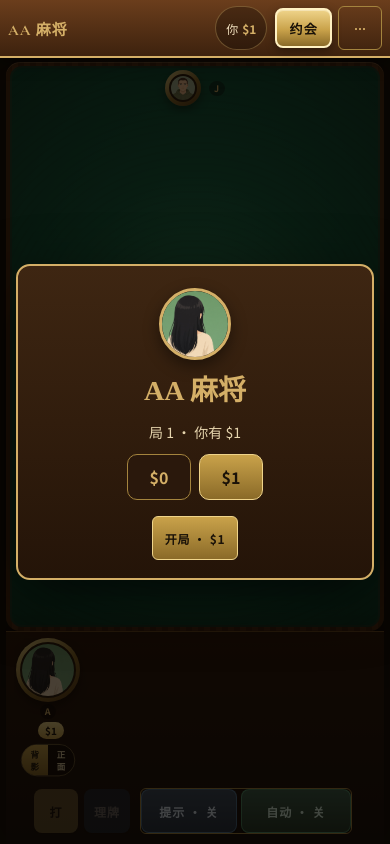
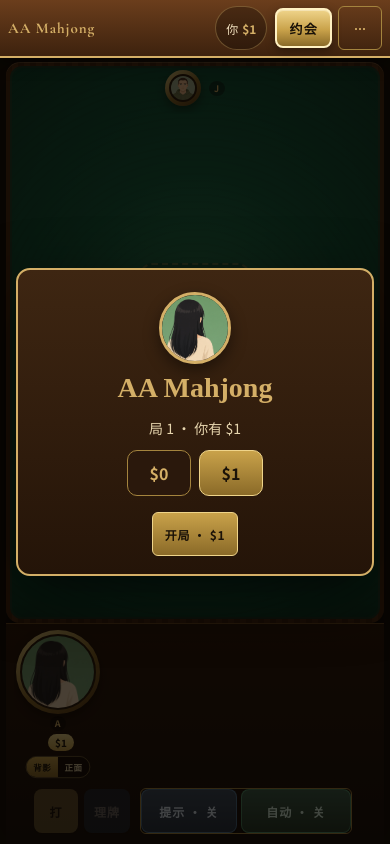
Before and after one commit to sh4gu4dummy-arch/mahjong, a website built with Vite: page index.html in a window 390 px wide. Built offline with nearby package versions, Linux system fonts and the light colour scheme.

Commit message:
v1.4.4 Title AA Mahjong; larger mobile dock avatar
Header is AA Mahjong in both languages. Dock A avatar ~84px on
phone again while tile width still scales to keep the full hand on
screen. Cache bump for Android.

```diff
--- a/index.html
+++ b/index.html
@@ -3,7 +3,7 @@
   <head>
     <meta charset="UTF-8" />
     <meta name="viewport" content="width=device-width, initial-scale=1.0, maximum-scale=1.0, user-scalable=no, viewport-fit=cover" />
-    <title>AA 麻将</title>
+    <title>AA Mahjong</title>
     <link rel="preconnect" href="https://fonts.googleapis.com" />
     <link rel="preconnect" href="https://fonts.gstatic.com" crossorigin />
     <link
--- a/package.json
+++ b/package.json
@@ -1,7 +1,7 @@
 {
   "name": "aa-mahjong",
   "private": true,
-  "version": "1.4.3",
+  "version": "1.4.4",
   "type": "module",
   "scripts": {
     "dev": "vite",
--- a/public/sw.js
+++ b/public/sw.js
@@ -1,5 +1,5 @@
 /* AA Mahjong asset cache — Cache API, not localStorage */
-const CACHE = "aa-mahjong-assets-1.4.3";
+const CACHE = "aa-mahjong-assets-1.4.4";
 const PRECACHE = [
   "avatars/left.png",
   "avatars/opposite.png",
--- a/src/style.css
+++ b/src/style.css
@@ -13,7 +13,7 @@
   --tile-edge: #cfc3a4;
   --shadow: rgba(0, 0, 0, 0.45);
   /* Mobile-first: same face art as desktop; size fits a 14-tile hand + dock. */
-  --dock-avatar: 64px;
+  --dock-avatar: 84px;
   --tile-w: min(42px, calc((100vw - var(--dock-avatar) - 28px) / 14.6));
   --tile-h: calc(var(--tile-w) * 1.375);
   --human-tile-w: var(--tile-w);
@@ -902,7 +902,7 @@ button { font-family: inherit; }
 /* Phone + short phone: keep everything inside the viewport */
 @media (max-width: 719px) {
   :root {
-    --dock-avatar: 64px;
+    --dock-avatar: 84px;
   }
   .brand h1 { font-size: 15px; max-width: 28vw; }
   .topbar { gap: 6px; padding-left: max(8px, var(--safe-left)); padding-right: max(8px, var(--safe-right)); }
@@ -945,8 +945,8 @@ button { font-family: inherit; }
 
 @media (max-height: 700px) and (max-width: 719px) {
   :root {
-    --dock-avatar: 56px;
-    --tile-w: min(36px, calc((100vw - var(--dock-avatar) - 24px) / 14.6));
+    --dock-avatar: 72px;
+    --tile-w: min(38px, calc((100vw - var(--dock-avatar) - 24px) / 14.6));
     --tile-h: calc(var(--tile-w) * 1.375);
   }
   .tile-wall {
--- a/src/ui/i18n.ts
+++ b/src/ui/i18n.ts
@@ -91,7 +91,7 @@ const dict = {
   language: { zh: "语言", en: "Language" },
   tipsAria: { zh: "AI 提示", en: "AI tips" },
   tipAria: { zh: "AI 提示出牌", en: "AI tip" },
-  brand: { zh: "AA 麻将", en: "AA Mahjong" },
+  brand: { zh: "AA Mahjong", en: "AA Mahjong" },
   menu: { zh: "菜单", en: "Menu" },
   more: { zh: "更多", en: "More" },
   fanUnit: { zh: "番", en: "fan" },
```
